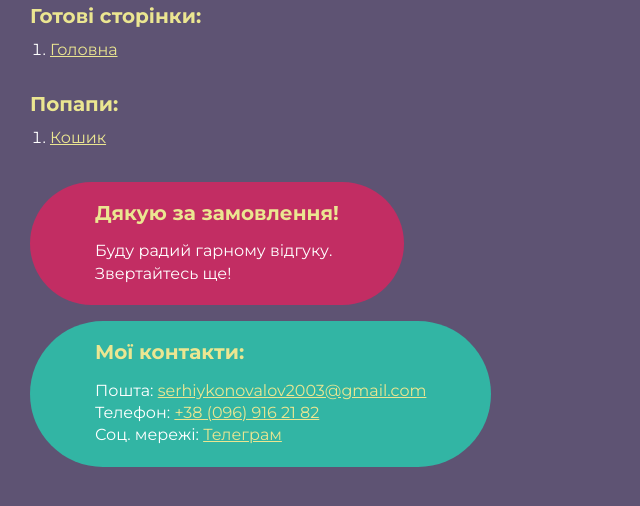
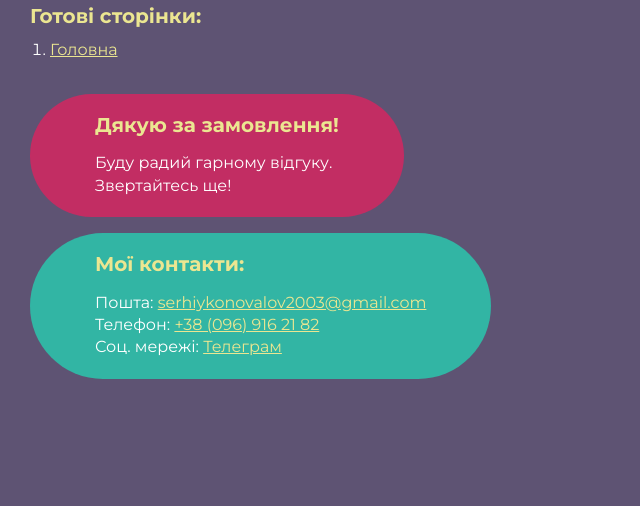
Before and after one commit to SerhiyKonovalov/Funiro, a plain HTML site: page index.html in a window 1280 px wide. Shown: the part 96-602 px from the top of the page, without its empty margins (0-640 px from the left). Drawn offline with Linux system fonts and the light colour scheme.

Commit message:
Update index.html

```diff
--- a/index.html
+++ b/index.html
@@ -13,10 +13,6 @@
 		<h2>Готові сторінки:</h2>
 		<ol class="rootpage__list">
 			<li><a target="_blank" href="home.html">Головна</a></li>
-		</ol>
-		<h2>Попапи:</h2>
-		<ol class="rootpage__list">
-			<li><a target="_blank" href="home.html#cart">Кошик</a></li>
 		</ol>
 		<div class="rootpage__tnx">
 			<h2>Дякую за замовлення!</h2>
```
